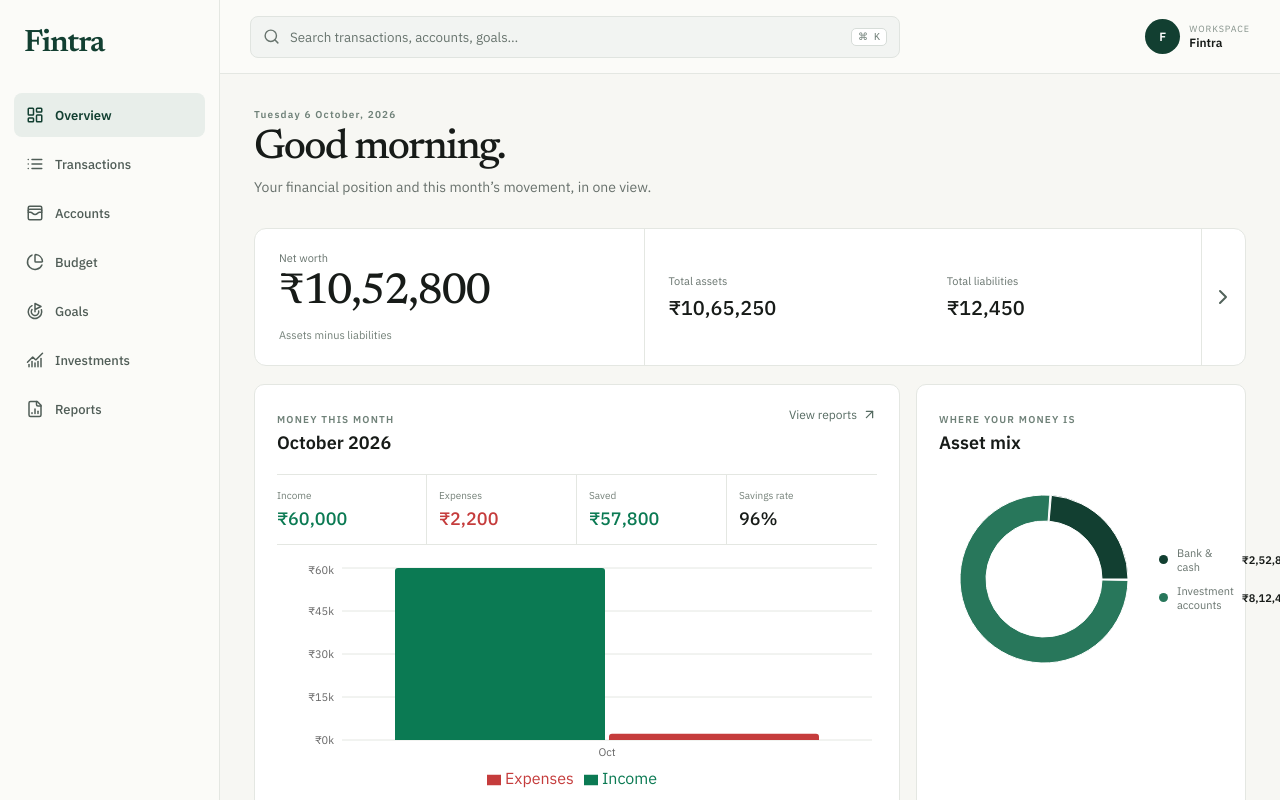
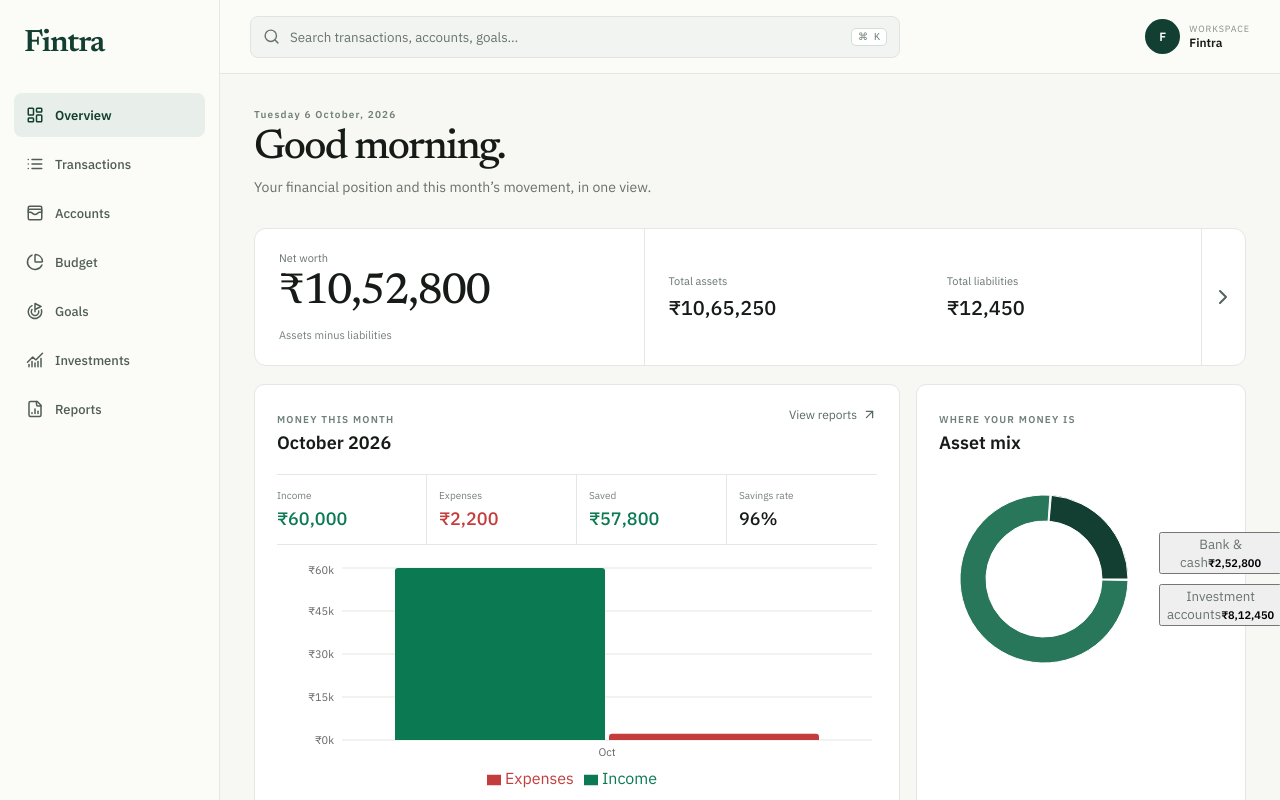
Before and after one commit to gthawani-del/fintra, a Next.js app: page /overview in a window 1280 px wide. Shown: the top 800 px of the page. Built offline with nearby package versions, Linux system fonts and the light colour scheme.

Commit message:
investments: make allocation chart filter holdings

```diff
--- a/components/charts/allocation-chart.tsx
+++ b/components/charts/allocation-chart.tsx
@@ -1,4 +1,12 @@
 "use client";
 import{Cell,Pie,PieChart,ResponsiveContainer,Tooltip}from"recharts";
 import{formatINR}from"@/lib/domain/money";
-export function AllocationChart({items}:{items:{name:string;value:number}[]}){const data=items.filter(x=>x.value>0);if(!data.length)return null;const palette=["var(--green)","var(--green-2)","#78a990","#aac8b7","#ccd8d2","#8d9a94"];return <div className="allocationWrap"><div className="allocationChart"><ResponsiveContainer width="100%" height={210}><PieChart><Pie data={data} dataKey="value" nameKey="name" innerRadius={58} outerRadius={84} paddingAngle={1}>{data.map((_,i)=><Cell key={i} fill={palette[i%palette.length]}/>)}</Pie><Tooltip formatter={(v)=>formatINR(Number(v))}/></PieChart></ResponsiveContainer></div><div className="allocationLegend">{data.map((x,i)=><div key={x.name}><i style={{background:palette[i%palette.length]}}/><span>{x.name}</span><strong>{formatINR(x.value)}</strong></div>)}</div></div>}
+
+export function AllocationChart({items,activeName,onSelect}:{items:{name:string;value:number}[];activeName?:string|null;onSelect?:(name:string|null)=>void}){
+ const data=items.filter(x=>x.value>0);if(!data.length)return null;
+ const palette=["var(--green)","var(--green-2)","#78a990","#aac8b7","#ccd8d2","#8d9a94"];
+ return <div className="allocationWrap">
+  <div className="allocationChart"><ResponsiveContainer width="100%" height={210}><PieChart><Pie data={data} dataKey="value" nameKey="name" innerRadius={58} outerRadius={84} paddingAngle={1} onClick={(_,i)=>onSelect?.(activeName===data[i]?.name?null:data[i]?.name||null)}>{data.map((x,i)=><Cell key={x.name} fill={palette[i%palette.length]} opacity={activeName&&activeName!==x.name?.toString()?0.28:1}/>)}</Pie><Tooltip formatter={(v)=>formatINR(Number(v))}/></PieChart></ResponsiveContainer></div>
+  <div className="allocationLegend">{data.map((x,i)=><button type="button" key={x.name} className={activeName===x.name?"active":""} onClick={()=>onSelect?.(activeName===x.name?null:x.name)}><i style={{background:palette[i%palette.length]}}/><span>{x.name}</span><strong>{formatINR(x.value)}</strong></button>)}</div>
+ </div>
+}
```
